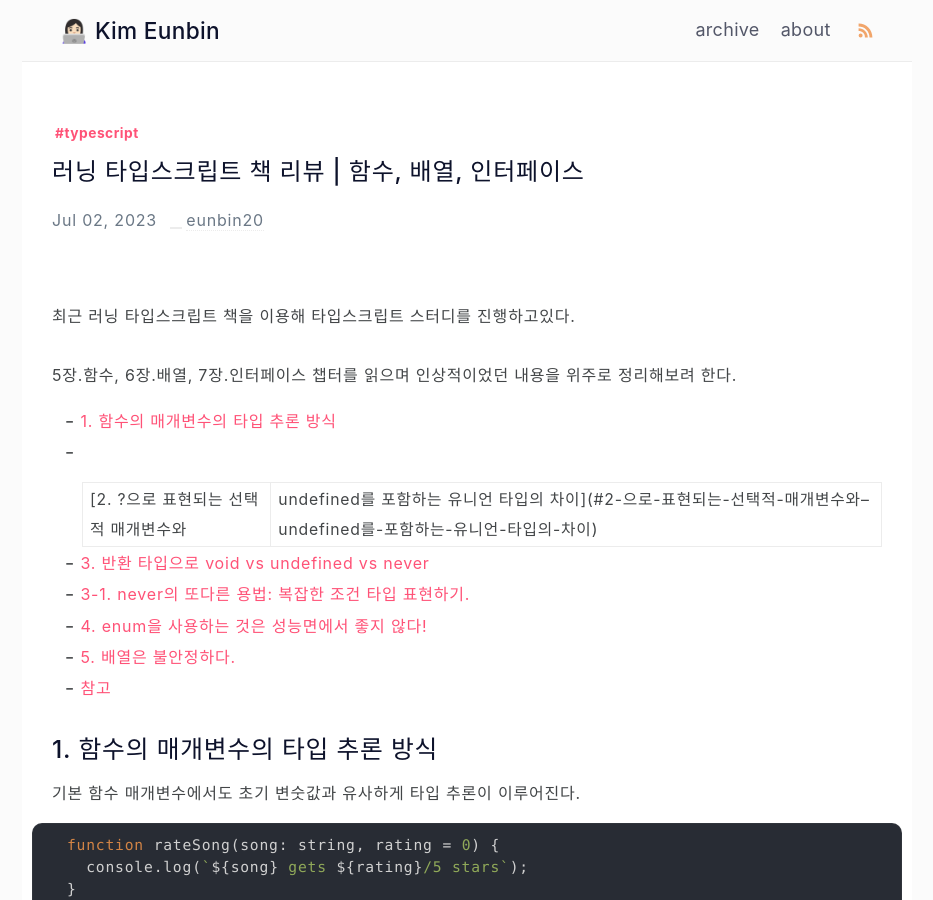
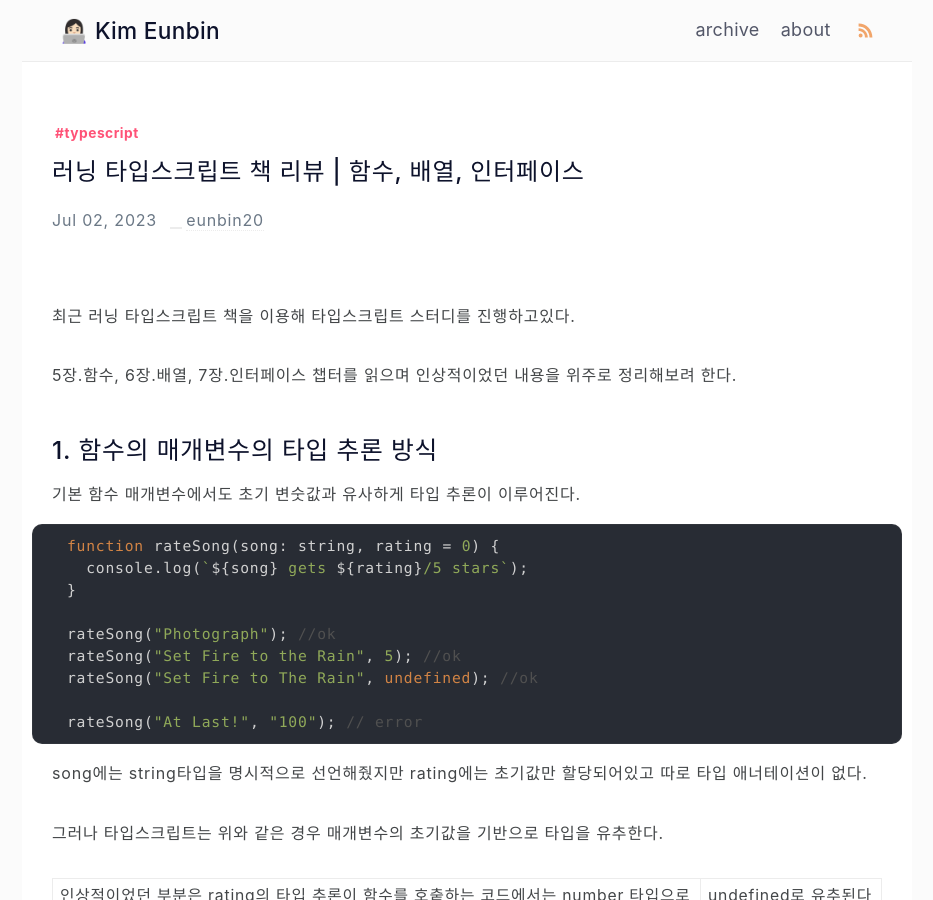
Before and after one commit to eunbin20/eunbin20.github.io, a Jekyll site: the page built from _posts/learning-typescript-5-7/2023-06-28-learning-typescript-5-7.md, in a window 1280 px wide and 900 px high. Shown: the whole window, without its empty margins (173-1106 px from the left). Built offline with Jekyll 4.4.1, drawn with Linux system fonts in a browser that asks for light colours; comment, search, counter and statistics services are not loaded.

Commit message:
목차 삭제

```diff
--- a/_posts/learning-typescript-5-7/2023-06-28-learning-typescript-5-7.md
+++ b/_posts/learning-typescript-5-7/2023-06-28-learning-typescript-5-7.md
@@ -10,14 +10,6 @@ image: "https://github.com/eunbin20/til/assets/43979066/439eea19-e0ee-49f3-9038-
 최근 러닝 타입스크립트 책을 이용해 타입스크립트 스터디를 진행하고있다.
 
 5장.함수, 6장.배열, 7장.인터페이스 챕터를 읽으며 인상적이었던 내용을 위주로 정리해보려 한다.
-
-- [1. 함수의 매개변수의 타입 추론 방식](#1-함수의-매개변수의-타입-추론-방식)
-- [2. ?으로 표현되는 선택적 매개변수와 | undefined를 포함하는 유니언 타입의 차이](#2-으로-표현되는-선택적-매개변수와--undefined를-포함하는-유니언-타입의-차이)
-- [3. 반환 타입으로 void vs undefined vs never](#3-반환-타입으로-void-vs-undefined-vs-never)
-- [3-1. never의 또다른 용법: 복잡한 조건 타입 표현하기.](#3-1-never의-또다른-용법-복잡한-조건-타입-표현하기)
-- [4. enum을 사용하는 것은 성능면에서 좋지 않다!](#4-enum을-사용하는-것은-성능면에서-좋지-않다)
-- [5. 배열은 불안정하다.](#5-배열은-불안정하다)
-- [참고](#참고)
 
 ## 1. 함수의 매개변수의 타입 추론 방식
 
```
